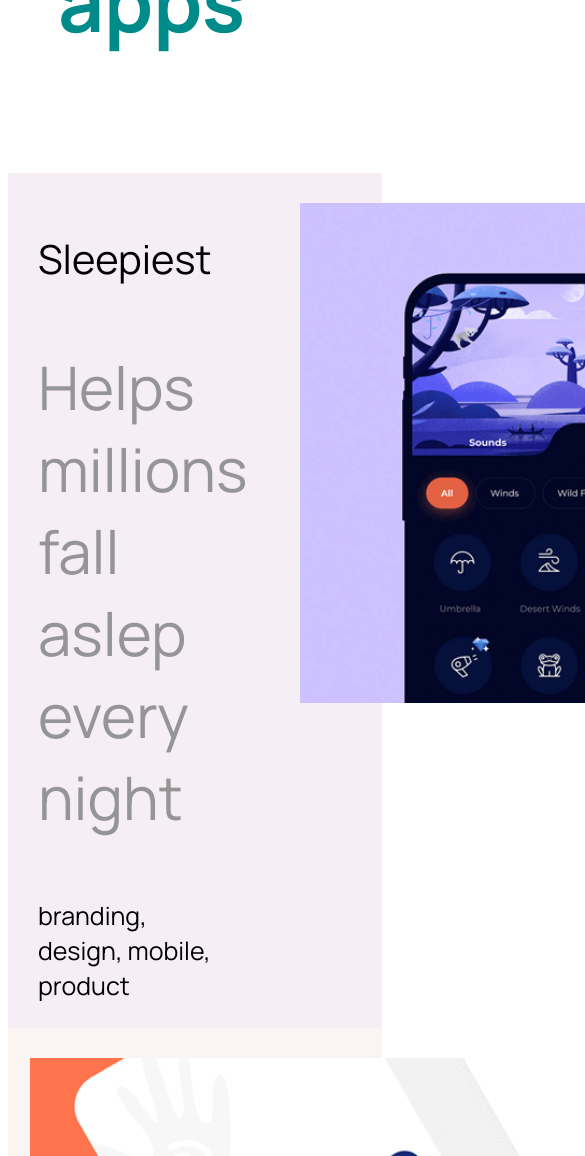
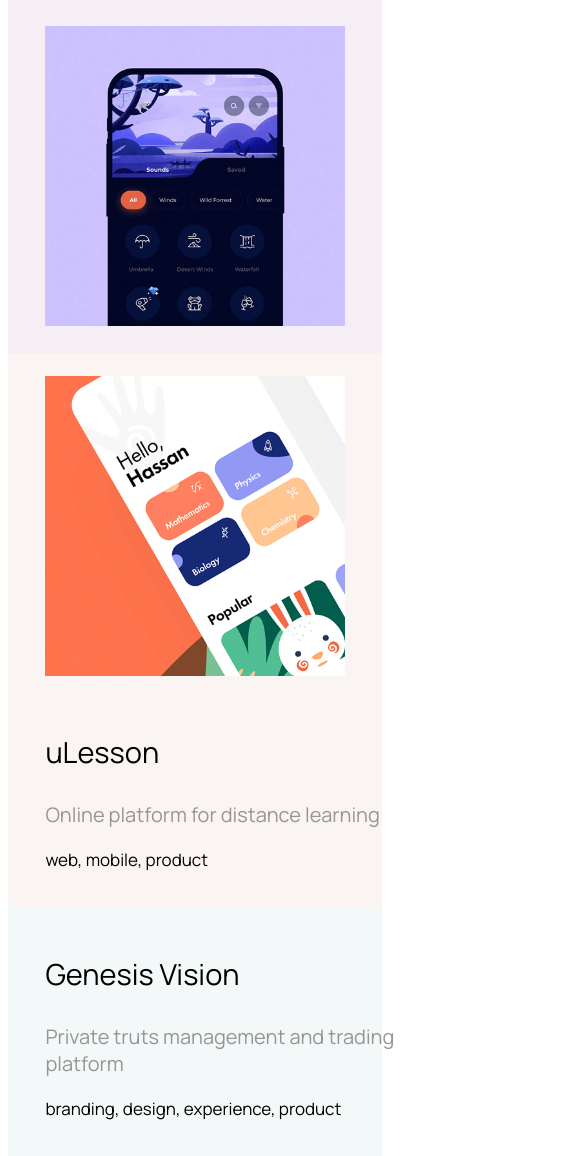
Before and after one commit to RafaelPascualLlorca/Cubertoweb, a plain HTML site: page index.html in a window 390 px wide. Shown: the part 844-2000 px from the top of the page, 585 px wide, since content can reach past the window. Drawn offline with Linux system fonts and the light colour scheme.

Commit message:
Añadido mobil
Pueden pulirse detalles

```diff
--- a/index.html
+++ b/index.html
@@ -33,7 +33,7 @@
     <section id="seccion3">
         <article id="arttxt3">
             <p class="tit1">Genesis Vision</p>
-            <p class="tit2">Private truts management and trading platform</p>
+            <p class="tit2" id="private">Private truts management and trading platform</p>
             <p class="txt">branding, design, experience, product</p>
         </article>
         <article class="artimg">
@@ -46,7 +46,6 @@
             <p id="titneg">Have an idea? Tell us about it</p>
         </article>
         <article id="artneg2">
-            <div class="mbl">
                 <div class="col">
                     <p><strong>Product</strong></p>
                     <p>Features</p>
@@ -61,8 +60,6 @@
                     <p>Atom</p>
                     <p>Electron</p>
                 </div>
-            </div>
-            <div class="mbl">
                 <div class="col">
                     <p><strong>Support</strong></p>
                     <p>Help</p>
@@ -77,7 +74,6 @@
                     <p>Careers</p>
                     <p>Press</p>
                 </div>
-            </div>
         </article>
     </section>
 </body>
--- a/style.css
+++ b/style.css
@@ -50,8 +50,8 @@
 }
 
 .img {
-    margin-top: 30px;
-    margin-bottom: 30px;
+    margin-top: 6%;
+    margin-bottom: 6%;
     width: 500px;
     height: 500px;
 }
@@ -107,10 +107,132 @@
     padding-bottom: 3%;
 }
 
-@media screen and (max-width:800px ){
+@media screen and (max-width:1400px ){
+    #mobile {
+        font-size: 23px;
+    }
+
+    #prtx {
+        font-size: 65px;
+    }
+
+    .img {
+        width: 400px;
+        height: 400px;
+    }
+
+    .tit1 {
+        font-size: 35px;
+    }
+
+    .tit2 {
+        font-size: 40px;
+    }
+
+    .txt {
+      font-size: 20px;
+    }
+
+    #titneg {
+        font-size: 10px;
+    }
+
+    .col {
+        font-size: 5px;
+    }
+}
+
+@media screen and (max-width:1100px ){
+    #mobile {
+        font-size: 17px;
+    }
+
+    #prtx {
+        font-size: 55px;
+    }
+
+    .tit1 {
+        font-size: 29px;
+    }
+
+    .tit2 {
+        font-size: 35px;
+    }
+
+    .txt {
+      font-size: 17px;
+    }
+
+}
+
+@media screen and (max-width:900px ){
+    .img {
+        width: 300px;
+        height: 300px;
+    }
 
 }
 
 @media screen and (max-width:800px ){
+    #seccion1, #seccion2, #seccion3, #artneg2 {
+        display: block;
+    }
+    .img {
+        width: 500px;
+        height: 400px;
+    }
+
+    .artimg {
+        margin-right: 0%;
+    }
+
+    .artimg2 {
+        margin-left: 0%;
+    }
+
+    #arttxt1, #arttxt3 {
+        margin-left: 10%;
+        width: 100%;
+        padding-top: 5%;
+    }
+
+    #arttxt1 {
+        margin-top: 5%;
+    }
+
+    #arttxt2 {
+        margin-left: 10%;
+        width: 100%;
+        padding-bottom: 5%;
+    }
+
+    .tit2 {
+        font-size: 37px;
+    }
+
 
 }
+
+@media screen and (max-width:650px ){
+    .img {
+        width: 350px;
+        height: 350px;
+    }
+
+    .tit2 {
+        font-size: 30px;
+    }
+
+    @media screen and (max-width:450px ){
+        .img {
+            width: 300px;
+            height: 300px;
+        }
+
+        .tit2 {
+            font-size: 20px;
+        }
+
+
+
+}
```
